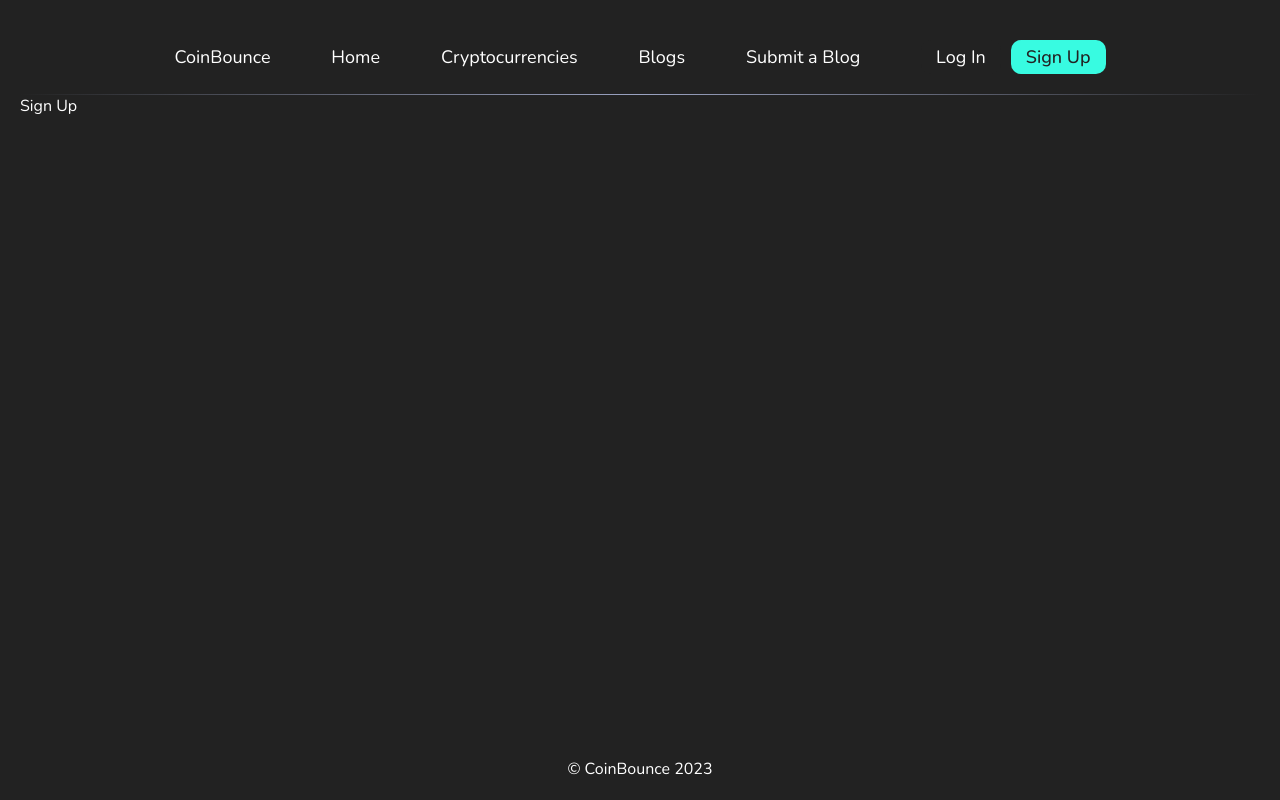
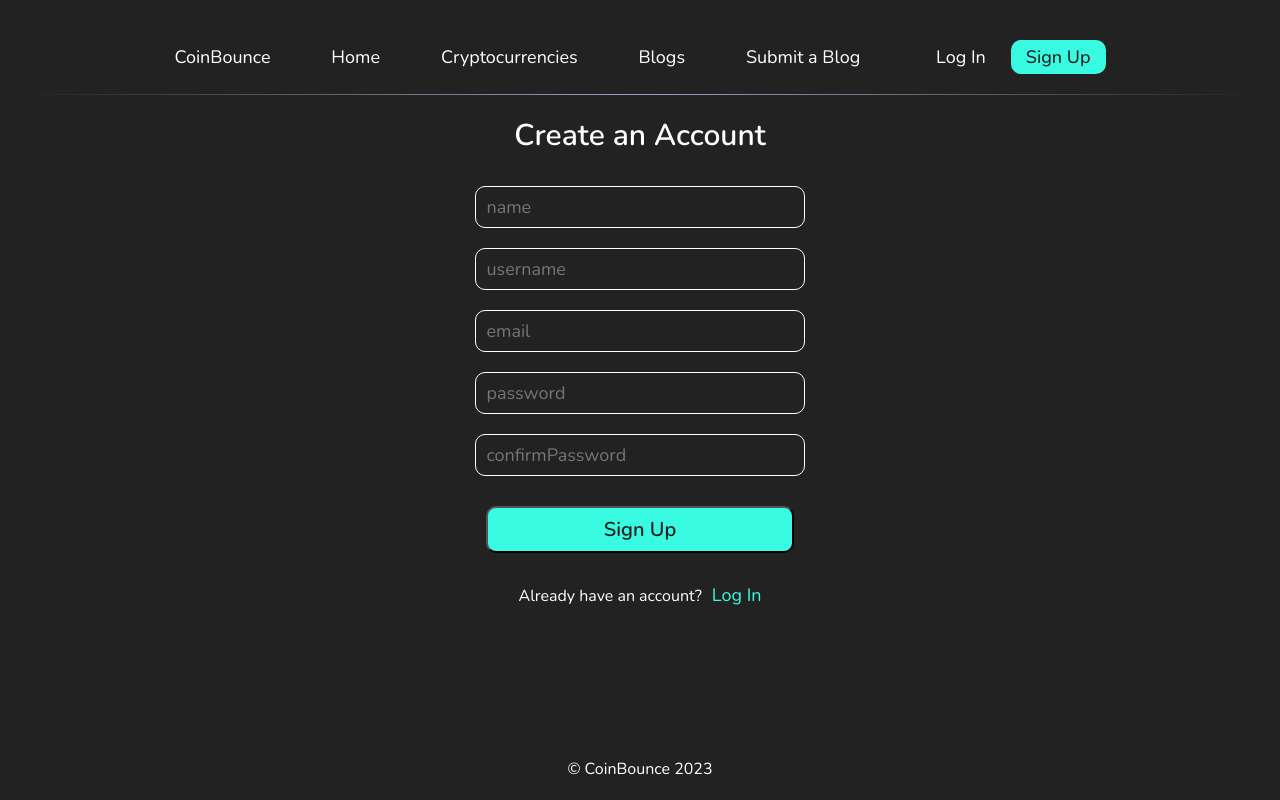
Before and after one commit to kumarvikas10/coin-bounce, a React (Create React App) app in the folder frontend/: page /signup in a window 1280 px wide. Built offline with nearby package versions, Linux system fonts and the light colour scheme; a web font is replaced by a local one.

Commit message:
signup page completed

```diff
--- a/frontend/src/App.js
+++ b/frontend/src/App.js
@@ -6,6 +6,7 @@ import {BrowserRouter, Routes, Route} from 'react-router-dom';
 import styles from './App.module.css';
 import Protected from './components/Protected/Protected';
 import Login from './pages/Login/Login';
+import Signup from './pages/Signup/Signup';
 import { useSelector } from 'react-redux';
 
 function App() {
@@ -21,7 +22,7 @@ function App() {
           <Route path="blogs" exact element={<Protected isAuth={isAuth}><div className={styles.main}>Blogs Page</div></Protected>} />
           <Route path="submit" exact element={<Protected isAuth={isAuth}><div className={styles.main}>Submit Blog</div></Protected>} />
           <Route path="login" exact element={<div className={styles.main}><Login/></div>} />
-          <Route path="signup" exact element={<div className={styles.main}>Sign Up</div>} />
+          <Route path="signup" exact element={<div className={styles.main}><Signup /></div>} />
           <Route path="*" element={<div className={styles.main}><Error /></div>} />
         </Routes>
         <Footer />
--- a/frontend/src/api/internal.js
+++ b/frontend/src/api/internal.js
@@ -18,3 +18,14 @@ export const login = async(data) => {
     }
     return response;
 }
+
+export const signup = async(data) => {
+    let response;
+
+    try{
+        response = await api.post('/register', data);
+    }catch(error){
+        return error;
+    }
+    return response;
+}
--- a/frontend/src/components/Navbar/Navbar.jsx
+++ b/frontend/src/components/Navbar/Navbar.jsx
@@ -1,8 +1,9 @@
 import { NavLink } from "react-router-dom";
 import styles from "./Navbar.module.css";
+import { useSelector } from 'react-redux';
 
 function Navbar() {
-  const isAuthenticated = false;
+  const isAuthenticated = useSelector((state) => state.user.auth);
   return (
     <>
       <nav className={styles.navbar}>
--- a/frontend/src/pages/Login/Login.module.css
+++ b/frontend/src/pages/Login/Login.module.css
@@ -18,8 +18,8 @@
 }
 
 .loginButton{
-    border-color: #fff;
-    color: #fff;
+    color: #222;
+    background-color: #38fbe1;
     outline: none;
     width: 30%;
     border-radius: 10px;
@@ -34,7 +34,7 @@
 .createAccount{
     margin-top: 50px;
     margin-left: 10px;
-    color: #16C784;
+    color: #38fbe1;
     font-size: 18px;
     cursor: pointer;
     border:none;
--- a/frontend/src/pages/Signup/Signup.jsx
+++ b/frontend/src/pages/Signup/Signup.jsx
@@ -0,0 +1,121 @@
+import styles from "./Signup.module.css";
+import TextInput from "../../components/TextInput/TextInput";
+import singupSchema from "../../schemas/singupSchema";
+import { useFormik } from "formik";
+import { useDispatch } from "react-redux";
+import { useNavigate } from "react-router-dom";
+import { useState } from "react";
+import signupSchema from "../../schemas/singupSchema";
+import {setUser} from '../../store/userSlice';
+import { signup } from "../../api/internal";
+
+function Signup() {
+  const navigate = useNavigate();
+  const dispatch = useDispatch(); //to change global state
+  const [error, setError] = useState("");
+  const handleSignup = async () => {
+    const data = {
+      name: values.name,
+      username: values.username,
+      password: values.password,
+      confirmPassword: values.confirmPassword,
+      email: values.email,
+    };
+    const response = await signup(data);
+    if (response.status === 201) {
+      //setUser
+      const user = {
+        _id: response.data.user._id,
+        email: response.data.user.email,
+        username: response.data.user.username,
+        auth: response.data.auth,
+      };
+
+      dispatch(setUser(user));
+
+      //redirect homepage
+      navigate("/");
+    } else if (response.code === "ERR_BAD_REQUEST") {
+      setError(response.response.data.errormessage);
+      //display error message
+    }
+  };
+
+  const { values, touched, handleBlur, handleChange, errors } = useFormik({
+    initialValues: {
+      name: "",
+      username: "",
+      email: "",
+      password: "",
+      confirmPassword: "",
+    },
+    validationSchema: signupSchema,
+  });
+  return (
+    <div className={styles.signupWrapper}>
+      <div className={styles.signupHeader}>Create an Account</div>
+      <TextInput
+        type="text"
+        name="name"
+        value={values.name}
+        onChange={handleChange}
+        onBlur={handleBlur}
+        placeholder="name"
+        error={error.name && touched.name ? 1 : undefined}
+        errorMessage={errors.name}
+      />
+      <TextInput
+        type="text"
+        name="username"
+        value={values.username}
+        onChange={handleChange}
+        onBlur={handleBlur}
+        placeholder="username"
+        error={error.username && touched.username ? 1 : undefined}
+        errorMessage={errors.username}
+      />
+      <TextInput
+        type="email"
+        name="email"
+        value={values.email}
+        onChange={handleChange}
+        onBlur={handleBlur}
+        placeholder="email"
+        error={error.email && touched.email ? 1 : undefined}
+        errorMessage={errors.email}
+      />
+      <TextInput
+        type="password"
+        name="password"
+        value={values.password}
+        onChange={handleChange}
+        onBlur={handleBlur}
+        placeholder="password"
+        error={error.password && touched.password ? 1 : undefined}
+        errorMessage={errors.password}
+      />
+      <TextInput
+        type="password"
+        name="confirmPassword"
+        value={values.confirmPassword}
+        onChange={handleChange}
+        onBlur={handleBlur}
+        placeholder="confirmPassword"
+        error={error.confirmPassword && touched.confirmPassword ? 1 : undefined}
+        errorMessage={errors.confirmPassword}
+      />
+      <button className={styles.signupButton} onClick={handleSignup}>
+        Sign Up
+      </button>
+      <span>
+        Already have an account?
+        <button className={styles.login} onClick={() => navigate("/login")}>
+          Log In
+        </button>
+      </span>
+      {error != "" ? <p className={styles.errorMessage}>{error}</p> : ""}
+    </div>
+  );
+}
+
+export default Signup;
--- a/frontend/src/pages/Signup/Signup.module.css
+++ b/frontend/src/pages/Signup/Signup.module.css
@@ -0,0 +1,48 @@
+.signupWrapper{
+    margin: 0 auto;
+    width: 80vw;
+    height: calc(100vh-200px);
+    display:flex;
+    flex-direction: column;
+    align-items: center;
+    justify-content: center;
+}
+
+.signupHeader{
+    font-size: 30px;
+    font-weight: 600;
+    width: inherit;
+    text-align: center;
+    margin: 20px 0px;
+    margin-bottom: 20px;
+}
+
+.signupButton{
+    color: #222;
+    background-color: #38fbe1;
+    outline: none;
+    width: 30%;
+    border-radius: 10px;
+    padding: 8px 10px;
+    cursor: pointer;
+    font-weight: 600;
+    font-size: 20px;
+    margin: 10px;
+    margin-top: 20px;
+}
+
+.login{
+    margin-top: 20px;
+    margin-left: 10px;
+    color: #38fbe1;
+    font-size: 18px;
+    cursor: pointer;
+    border:none;
+}
+
+.errorMessage{
+    color: #38fbe1;
+    margin: 20px 0;
+    font-size: 18px;
+    font-weight: 600;
+}
--- a/frontend/src/store/userSlice.js
+++ b/frontend/src/store/userSlice.js
@@ -11,7 +11,7 @@ export const userSlice = createSlice({
     name: 'user',
     initialState,
     reducers:{
-        setUSer: (state, action) => {
+        setUser: (state, action) => {
             const {_id, email, username, auth} = action.payload;
             state._id = _id;
             state.email = email;
```
